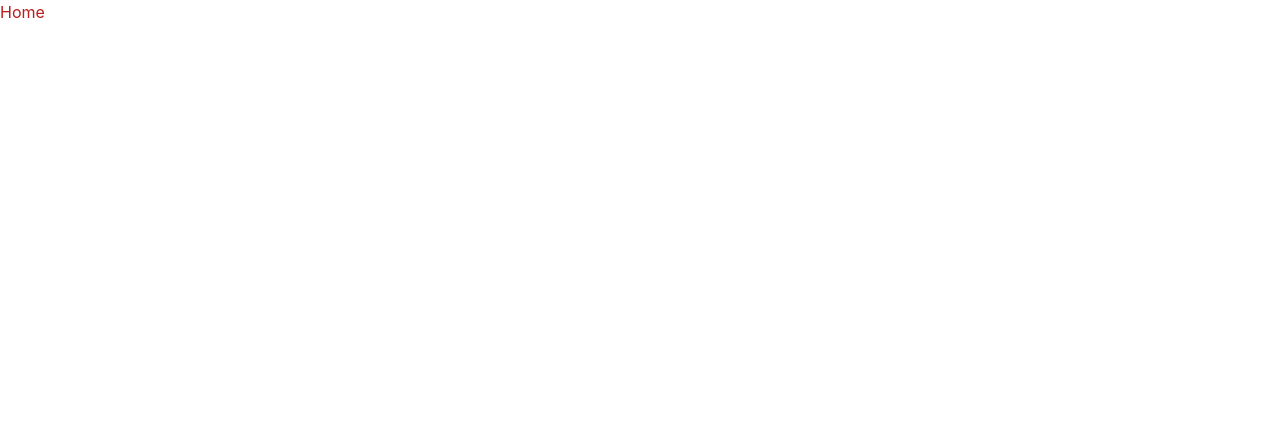
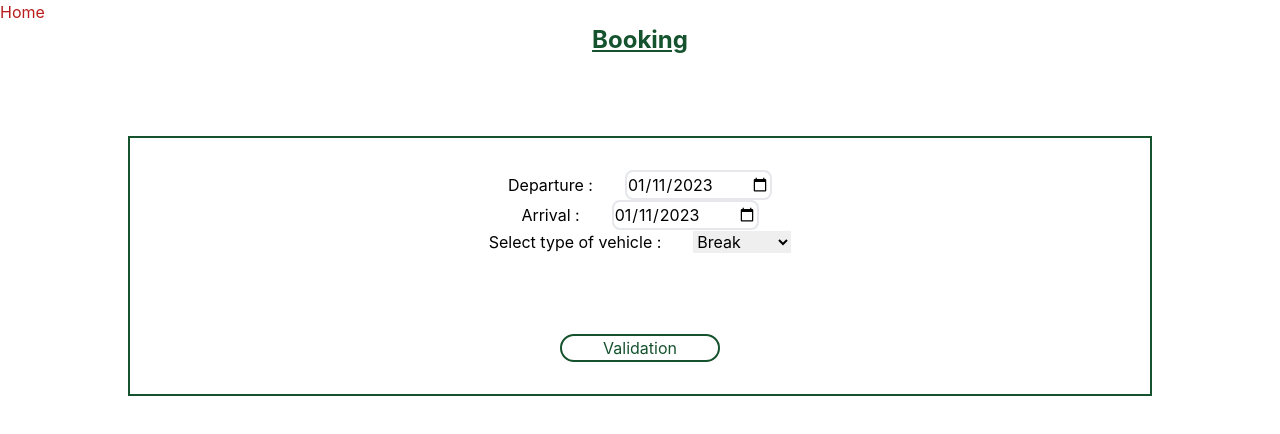
Before and after one commit to BarzaGuignol/NoPainNoGainTheComeBack, a React (Vite) app in the folder frontend/: page / in a window 1280 px wide. Shown: the top 434 px of the page. Built offline with nearby package versions, Linux system fonts and the light colour scheme.

Commit message:
mise en place des saisies dates et type vehicules

```diff
--- a/frontend/src/App.jsx
+++ b/frontend/src/App.jsx
@@ -1,3 +1,4 @@
+import Booking from "@pages/Booking";
 import Home from "./pages/Home";
 
 import "./App.css";
@@ -6,6 +7,7 @@ function App() {
   return (
     <div className="App">
       <Home />
+      <Booking />
     </div>
   );
 }
--- /dev/null
+++ b/frontend/src/pages/Booking.jsx
@@ -0,0 +1,72 @@
+import React, { useState } from "react";
+
+export default function Booking() {
+  const [decisionDepart, setDecisionDepart] = useState("2023-01-11");
+  const [decisionArrival, setDecisionArrival] = useState("2023-01-11");
+
+  const handleDecisionDeparture = (e) => {
+    setDecisionDepart(e.target.value);
+  };
+
+  const handleDecisionArrival = (e) => {
+    setDecisionArrival(e.target.value);
+  };
+
+  return (
+    <div className="text-center">
+      <h1 className="text-green-900 font-bold mb-20 text-2xl underline">
+        Booking
+      </h1>
+      <div className="border-solid border-2 border-green-900 w-4/5 mx-auto p-8">
+        <form>
+          <label htmlFor="departure" className="mr-8">
+            Departure :
+          </label>
+          <input
+            className="border-2 border-500 rounded-lg outline-[#c8c8c8]"
+            type="date"
+            id="departure"
+            name="trip-departure"
+            value={decisionDepart}
+            onChange={handleDecisionDeparture}
+          />
+        </form>
+
+        <form>
+          <label htmlFor="departure" className="mr-8">
+            Arrival :
+          </label>
+          <input
+            className="border-2 border-500 rounded-lg outline-[#c8c8c8]"
+            type="date"
+            id="departure"
+            name="trip-departure"
+            value={decisionArrival}
+            onChange={handleDecisionArrival}
+          />
+        </form>
+
+        <form className="mb-20">
+          <label htmlFor="selectVehicle" className="mr-8">
+            Select type of vehicle :
+          </label>
+          <select id="selectVehicle">
+            <option value="break">Break</option>
+            <option value="sedan">Sedan</option>
+            <option value="SUV">SUV</option>
+            <option value="Limousine">Limousine</option>
+            <option value="truck">Truck</option>
+            <option value="pick-up">Pick-up</option>
+            <option value="van">Van</option>
+          </select>
+        </form>
+        <button
+          className="border-solid border-2 border-green-900 rounded-full w-40 text-green-900"
+          type="button"
+        >
+          Validation
+        </button>
+      </div>
+    </div>
+  );
+}
```
